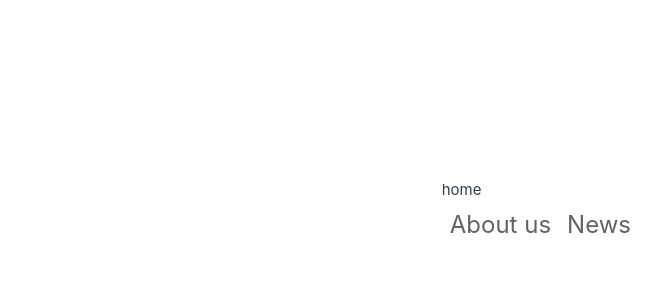
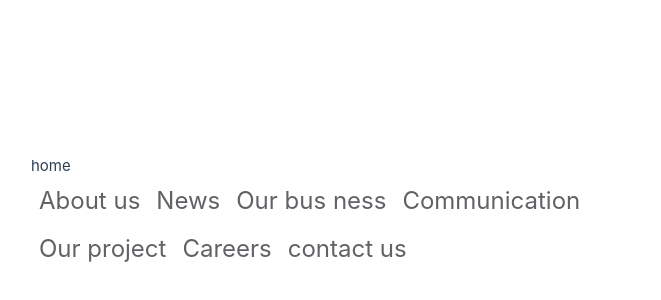
Before and after one commit to zqd123/oilin, a Vue app: page / in a window 1280 px wide. Shown: the part 186-486 px from the top of the page, without its empty margins (1-662 px from the left). Built offline with nearby package versions, Linux system fonts and the light colour scheme.

Commit message:
feat：更新menu数据

```diff
--- a/src/views/home/headerMenus.js
+++ b/src/views/home/headerMenus.js
@@ -29,4 +29,24 @@ export const headerMenus = [
     title: 'News',
     path: '/about',
   },
+  {
+    title: 'Our bus ness',
+    path: '/careers',
+  },
+  {
+    title: 'Communication',
+    path: '/contact',
+  },
+  {
+    title: 'Our project',
+    path: '/contact',
+  },
+  {
+    title: 'Careers',
+    path: '/contact',
+  },
+  {
+    title: 'contact us',
+    path: '/contact',
+  },
 ]
```
